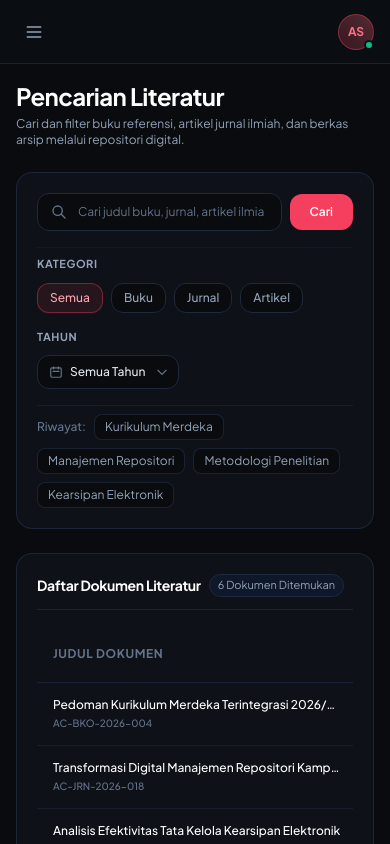
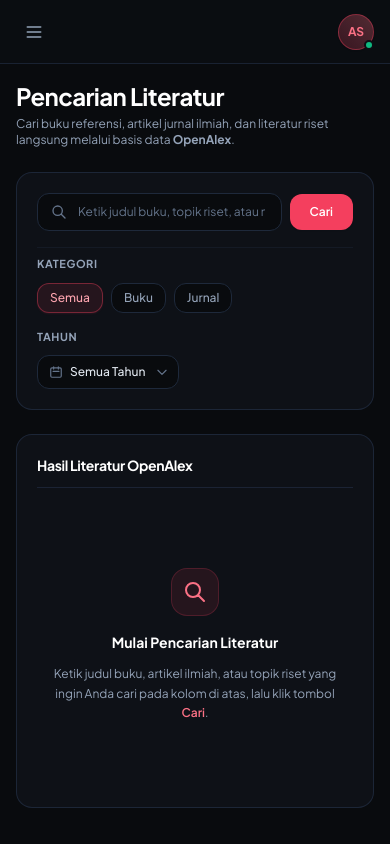
Before and after one commit to Shafwan-8/arsip-cendekia, a Nuxt app: page /literatur in a window 390 px wide. Shown: the top 844 px of the page. Built offline with nearby package versions, Linux system fonts and the light colour scheme.

Commit message:
feat: implement literature search page with OpenAlex API integration and runtime configuration

```diff
--- a/app/pages/literatur.vue
+++ b/app/pages/literatur.vue
@@ -1,13 +1,15 @@
 <script setup lang="ts">
 import { ref, computed, watch } from 'vue'
 import { useRoute } from 'vue-router'
-import type { ArchiveItem } from '~/types/archive'
+import axios from 'axios'
+import type { OpenAlexWork } from '~/types/openalex'
 
 useHead({
   title: 'Pencarian Literatur - Arsip Cendekia'
 })
 
 const route = useRoute()
+const config = useRuntimeConfig()
 
 // State Form Pencarian & Filter
 const searchQuery = ref('')
@@ -16,117 +18,146 @@ const selectedYear = ref('Semua')
 const startYear = ref('')
 const endYear = ref('')
 
-// Sinkronisasi kategori dari query parameter
+// State Data OpenAlex API & Pagination
+const works = ref<OpenAlexWork[]>([])
+const isLoading = ref(false)
+const errorMessage = ref('')
+const totalCount = ref(0)
+const hasSearched = ref(false)
+const currentPage = ref(1)
+const itemsPerPage = 10 // Pagination: 10 data per halaman tabel
+
+// Data yang ditampilkan di halaman aktif (10 per tabel)
+const paginatedWorks = computed(() => {
+  const start = (currentPage.value - 1) * itemsPerPage
+  return works.value.slice(start, start + itemsPerPage)
+})
+
+// Total halaman berdasarkan 50 data hasil API (maksimal 5 halaman)
+const totalPages = computed(() => {
+  if (!works.value.length) return 0
+  return Math.ceil(works.value.length / itemsPerPage)
+})
+
+// Rentang data yang sedang ditampilkan
+const startItem = computed(() => {
+  if (works.value.length === 0) return 0
+  return (currentPage.value - 1) * itemsPerPage + 1
+})
+
+const endItem = computed(() => {
+  return Math.min(currentPage.value * itemsPerPage, works.value.length)
+})
+
+// Generator tombol nomor halaman
+const visiblePages = computed(() => {
+  const pages: number[] = []
+  for (let i = 1; i <= totalPages.value; i++) {
+    pages.push(i)
+  }
+  return pages
+})
+
+// Sinkronisasi kategori dari query parameter (misal klik dari sidebar)
 watch(() => route.query.cat, (newCat) => {
   if (newCat && typeof newCat === 'string') {
     selectedCategory.value = newCat
   }
 })
 
-// Riwayat Pencarian Cepat
-const searchHistory = ref([
-  'Kurikulum Merdeka',
-  'Manajemen Repositori',
-  'Metodologi Penelitian',
-  'Kearsipan Elektronik'
-])
+// Helper: Format Kategori Teks dari OpenAlex Work Type
+const formatCategory = (type: string) => {
+  switch (type?.toLowerCase()) {
+    case 'book':
+      return { label: 'Buku', badge: 'bg-cyan-500/10 text-cyan-400 border-cyan-500/20' }
+    case 'journal-article':
+      return { label: 'Jurnal', badge: 'bg-emerald-500/10 text-emerald-400 border-emerald-500/20' }
+    default:
+      return { label: type || 'Publikasi', badge: 'bg-slate-800 text-slate-300 border-slate-700' }
+  }
+}
 
-// Data Literatur Sementara (Siap dihubungkan ke API)
-const literaturData: ArchiveItem[] = [
-  {
-    title: 'Pedoman Kurikulum Merdeka Terintegrasi 2026/2027',
-    category: 'Buku',
-    code: 'AC-BKO-2026-004',
-    date: '08 Mar 2026',
-    size: '3.4 MB',
-    type: 'PDF'
-  },
-  {
-    title: 'Transformasi Digital Manajemen Repositori Kampus',
-    category: 'Jurnal',
-    code: 'AC-JRN-2026-018',
-    date: '05 Mar 2026',
-    size: '2.1 MB',
-    type: 'PDF'
-  },
-  {
-    title: 'Analisis Efektivitas Tata Kelola Kearsipan Elektronik',
-    category: 'Artikel',
-    code: 'AC-ART-2026-009',
-    date: '01 Mar 2026',
-    size: '1.5 MB',
-    type: 'PDF'
-  },
-  {
-    title: 'Metodologi Penelitian Kearsipan Modern Edisi Revisi',
-    category: 'Buku',
-    code: 'AC-BKO-2026-012',
-    date: '26 Feb 2026',
-    size: '5.2 MB',
-    type: 'PDF'
-  },
-  {
-    title: 'Preservasi Dokumen Digital Jangka Panjang di Institusi Riset',
-    category: 'Jurnal',
-    code: 'AC-JRN-2025-042',
-    date: '15 Des 2025',
-    size: '1.8 MB',
-    type: 'PDF'
-  },
-  {
-    title: 'Standar Keamanan dan Integritas Dokumen Arsip Nasional',
-    category: 'Artikel',
-    code: 'AC-ART-2024-031',
-    date: '10 Nov 2024',
-    size: '2.7 MB',
-    type: 'PDF'
+// Fungsi Fetch Data dari OpenAlex API (Dibatasi 50 hasil)
+const fetchLiterature = async () => {
+  const query = searchQuery.value.trim()
+  if (!query) {
+    errorMessage.value = 'Silakan ketik judul atau topik yang ingin dicari terlebih dahulu.'
+    return
   }
-]
 
-// Filter Dokumen Reaktif
-const filteredResults = computed(() => {
-  return literaturData.filter((item) => {
-    // 1. Filter Pencarian Teks
-    const matchQuery = searchQuery.value.trim() === '' ||
-      item.title.toLowerCase().includes(searchQuery.value.toLowerCase()) ||
-      item.code.toLowerCase().includes(searchQuery.value.toLowerCase())
+  isLoading.value = true
+  errorMessage.value = ''
+  hasSearched.value = true
+  currentPage.value = 1 // Reset ke halaman 1 setiap pencarian baru
 
-    // 2. Filter Kategori (Radio Button)
-    const matchCategory = selectedCategory.value === 'Semua' ||
-      item.category.toLowerCase() === selectedCategory.value.toLowerCase()
+  try {
+    const params: Record<string, string | number> = {
+      'search': query,
+      'per-page': 50, // Batasi hasil dari API sebanyak 50
+    }
 
-    // 3. Filter Tahun (Dropdown / Custom Range)
-    let matchYear = true
-    const docYear = parseInt(item.date.match(/\d{4}/)?.[0] || '0', 10)
+    // Gunakan OpenAlex API Key jika sudah diisi di .env, atau fallback ke Polite Pool mailto
+    const apiKey = config.public.openalexApiKey
+    if (apiKey) {
+      params.api_key = apiKey
+    } else {
+      params.mailto = 'admin@cendekia.ac.id' // OpenAlex Polite Pool
+    }
 
+    // Filter OpenAlex
+    const filterTokens: string[] = []
+
+    // 1. Filter Kategori / Type
+    if (selectedCategory.value === 'Buku') {
+      filterTokens.push('type:book')
+    } else if (selectedCategory.value === 'Jurnal') {
+      filterTokens.push('type:article')
+    }
+
+    // 2. Filter Tahun
     if (selectedYear.value === 'custom') {
-      const s = startYear.value ? parseInt(startYear.value, 10) : null
-      const e = endYear.value ? parseInt(endYear.value, 10) : null
-
-      if (s && e) {
-        matchYear = docYear >= s && docYear <= e
-      } else if (s) {
-        matchYear = docYear >= s
-      } else if (e) {
-        matchYear = docYear <= e
+      if (startYear.value && endYear.value) {
+        filterTokens.push(`publication_year:${startYear.value}-${endYear.value}`)
+      } else if (startYear.value) {
+        filterTokens.push(`publication_year:>${parseInt(startYear.value) - 1}`)
+      } else if (endYear.value) {
+        filterTokens.push(`publication_year:<${parseInt(endYear.value) + 1}`)
       }
     } else if (selectedYear.value !== 'Semua') {
-      matchYear = item.date.includes(selectedYear.value)
+      filterTokens.push(`publication_year:${selectedYear.value}`)
     }
 
-    return matchQuery && matchCategory && matchYear
-  })
-})
+    if (filterTokens.length > 0) {
+      params.filter = filterTokens.join(',')
+    }
 
+    const response = await axios.get('https://api.openalex.org/works', { params })
+
+    works.value = response.data.results || []
+    totalCount.value = response.data.meta?.count || 0
+  } catch (error: any) {
+    console.error('Error fetching OpenAlex:', error)
+    errorMessage.value = error.response?.data?.message || 'Gagal memuat data dari OpenAlex API. Periksa koneksi internet Anda.'
+    works.value = []
+  } finally {
+    isLoading.value = false
+  }
+}
+
+// Handler saat tombol Cari ditekan
 const handleSearch = () => {
-  // Handler pencarian siap dihubungkan ke API
-  console.log('Fetch API Literatur:', {
-    query: searchQuery.value,
-    category: selectedCategory.value,
-    year: selectedYear.value,
-    startYear: startYear.value,
-    endYear: endYear.value
-  })
+  fetchLiterature()
+}
+
+// Handler navigasi pagination tabel (10 data per halaman)
+const goToPage = (page: number) => {
+  if (page < 1 || page > totalPages.value || page === currentPage.value) return
+  currentPage.value = page
+
+  const resultsSection = document.getElementById('hasil-literatur')
+  if (resultsSection) {
+    resultsSection.scrollIntoView({ behavior: 'smooth', block: 'start' })
+  }
 }
 
 const resetFilter = () => {
@@ -135,6 +166,11 @@ const resetFilter = () => {
   selectedYear.value = 'Semua'
   startYear.value = ''
   endYear.value = ''
+  works.value = []
+  totalCount.value = 0
+  currentPage.value = 1
+  hasSearched.value = false
+  errorMessage.value = ''
 }
 </script>
 
@@ -146,7 +182,7 @@ const resetFilter = () => {
         Pencarian Literatur
       </h2>
       <p class="text-xs sm:text-sm text-slate-400 mt-1">
-        Cari dan filter buku referensi, artikel jurnal ilmiah, dan berkas arsip melalui repositori digital.
+        Cari buku referensi, artikel jurnal ilmiah, dan literatur riset langsung melalui basis data <strong>OpenAlex</strong>.
       </p>
     </div>
 
@@ -164,7 +200,7 @@ const resetFilter = () => {
             <input
               v-model="searchQuery"
               type="text"
-              placeholder="Cari judul buku, jurnal, artikel ilmiah, atau nama penulis..."
+              placeholder="Ketik judul buku, topik riset, atau nama penulis lalu tekan Cari..."
               class="w-full pl-10 pr-4 py-2.5 bg-[#090b0e] border border-slate-800 hover:border-slate-700 focus:border-rose-500/80 rounded-xl text-xs sm:text-sm text-slate-200 placeholder-slate-500 focus:outline-none transition-colors"
             >
           </div>
@@ -172,15 +208,20 @@ const resetFilter = () => {
           <!-- Tombol Aksi Cari -->
           <button
             type="submit"
-            class="px-5 py-2.5 rounded-xl bg-rose-500 hover:bg-rose-600 text-white font-semibold text-xs sm:text-sm transition-colors shadow-sm flex items-center space-x-1.5 flex-shrink-0"
+            :disabled="isLoading"
+            class="px-5 py-2.5 rounded-xl bg-rose-500 hover:bg-rose-600 disabled:opacity-50 text-white font-semibold text-xs sm:text-sm transition-colors shadow-sm flex items-center space-x-1.5 flex-shrink-0 cursor-pointer"
           >
-            <span>Cari</span>
+            <svg v-if="isLoading" class="animate-spin -ml-0.5 mr-1 h-3.5 w-3.5 text-white" fill="none" viewBox="0 0 24 24">
+              <circle class="opacity-25" cx="12" cy="12" r="10" stroke="currentColor" stroke-width="4"></circle>
+              <path class="opacity-75" fill="currentColor" d="M4 12a8 8 0 018-8v8H4z"></path>
+            </svg>
+            <span>{{ isLoading ? 'Mencari...' : 'Cari' }}</span>
           </button>
         </div>
 
         <!-- 2. Baris Filter: Radio Button Kategori & Dropdown Tahun -->
         <div class="flex flex-col lg:flex-row lg:items-center justify-between gap-4 pt-2 border-t border-slate-800/40">
-          <!-- Filter Kategori (Styling Radio Button Modern) -->
+          <!-- Filter Kategori (Radio Button Modern) -->
           <div class="flex flex-col sm:flex-row sm:items-center gap-2.5">
             <span class="text-[11px] font-bold text-slate-400 uppercase tracking-wider">
               Kategori
@@ -192,7 +233,6 @@ const resetFilter = () => {
                   { value: 'Semua', label: 'Semua' },
                   { value: 'Buku', label: 'Buku' },
                   { value: 'Jurnal', label: 'Jurnal' },
-                  { value: 'Artikel', label: 'Artikel' }
                 ]"
                 :key="cat.value"
                 :class="[
@@ -268,110 +308,187 @@ const resetFilter = () => {
           </div>
         </div>
       </form>
+    </div>
 
-      <!-- Riwayat Pencarian & Tombol Reset -->
-      <div class="flex flex-wrap items-center gap-2 pt-2 border-t border-slate-800/60 text-xs">
-        <span class="text-slate-500 font-medium">Riwayat:</span>
+    <!-- Error Banner -->
+    <div v-if="errorMessage" class="p-4 rounded-xl bg-rose-500/10 border border-rose-500/30 text-rose-300 text-xs flex items-center justify-between">
+      <span>⚠️ {{ errorMessage }}</span>
       <button
-          v-for="item in searchHistory"
-          :key="item"
-          type="button"
-          @click="searchQuery = item"
-          class="px-2.5 py-1 rounded-lg bg-[#090b0e] hover:bg-slate-800 text-slate-400 hover:text-slate-200 border border-slate-800/80 transition-colors"
+        v-if="searchQuery.trim()"
+        @click="fetchLiterature"
+        class="font-bold underline ml-2 hover:text-white cursor-pointer"
       >
-          {{ item }}
-        </button>
-
-        <button
-          v-if="searchQuery || selectedCategory !== 'Semua' || selectedYear !== 'Semua' || startYear || endYear"
-          type="button"
-          @click="resetFilter"
-          class="ml-auto text-rose-400 hover:text-rose-300 font-medium transition-colors"
-        >
-          Reset Filter
+        Coba Lagi
       </button>
     </div>
-    </div>
 
-    <!-- Hasil Pencarian Dokumen -->
-    <div class="bg-[#0e1117] border border-slate-800/90 rounded-2xl p-5 space-y-4">
+    <!-- Hasil Pencarian Dokumen Asli OpenAlex -->
+    <div id="hasil-literatur" class="bg-[#0e1117] border border-slate-800/90 rounded-2xl p-5 space-y-4">
       <div class="flex items-center justify-between border-b border-slate-800/80 pb-3">
         <div class="flex items-center space-x-2">
-          <h3 class="text-sm font-bold text-white tracking-tight">Daftar Dokumen Literatur</h3>
-          <span class="text-[11px] px-2 py-0.5 rounded-full bg-slate-900 border border-slate-800 text-slate-400">
-            {{ filteredResults.length }} Dokumen Ditemukan
+          <h3 class="text-sm font-bold text-white tracking-tight">Hasil Literatur OpenAlex</h3>
+          <span v-if="hasSearched && !isLoading" class="text-[11px] px-2.5 py-0.5 rounded-full bg-slate-900 border border-slate-800 text-slate-400">
+            {{ works.length }} Dimuat (Maks. 50 dari {{ totalCount.toLocaleString() }} total OpenAlex)
           </span>
         </div>
       </div>
 
-      <!-- Tabel Hasil Dokumen -->
-      <div v-if="filteredResults.length > 0" class="overflow-x-auto">
+      <!-- Initial State (Sebelum user melakukan pencarian) -->
+      <div v-if="!hasSearched && !isLoading" class="text-center py-16 px-4 space-y-3">
+        <div class="inline-flex items-center justify-center w-12 h-12 rounded-2xl bg-rose-500/10 text-rose-400 border border-rose-500/20 mb-1">
+          <svg class="w-6 h-6" fill="none" stroke="currentColor" viewBox="0 0 24 24">
+            <path stroke-linecap="round" stroke-linejoin="round" stroke-width="2" d="M21 21l-6-6m2-5a7 7 0 11-14 0 7 7 0 0114 0z" />
+          </svg>
+        </div>
+        <h4 class="text-sm font-bold text-white">Mulai Pencarian Literatur</h4>
+        <p class="text-xs text-slate-400 max-w-md mx-auto leading-relaxed">
+          Ketik judul buku, artikel ilmiah, atau topik riset yang ingin Anda cari pada kolom di atas, lalu klik tombol <span class="text-rose-400 font-semibold">Cari</span>.
+        </p>
+      </div>
+
+      <!-- Loading State Skeleton -->
+      <div v-else-if="isLoading" class="py-8 space-y-3">
+        <div v-for="i in 5" :key="i" class="animate-pulse flex items-center justify-between p-3 rounded-xl bg-slate-900/50 border border-slate-800/60">
+          <div class="space-y-2 flex-1 mr-4">
+            <div class="h-3.5 bg-slate-800 rounded w-3/4"></div>
+            <div class="h-2.5 bg-slate-800/60 rounded w-1/2"></div>
+          </div>
+          <div class="h-6 w-16 bg-slate-800 rounded-md"></div>
+        </div>
+      </div>
+
+      <!-- Tabel Hasil Dokumen OpenAlex (10 data per halaman tabel) -->
+      <div v-else-if="works.length > 0" class="space-y-4">
+        <div class="overflow-x-auto">
           <table class="w-full text-left text-xs">
             <thead>
               <tr class="text-slate-500 border-b border-slate-800/80 uppercase tracking-wider font-semibold">
-              <th class="py-3 px-4">Judul Dokumen</th>
+                <th class="py-3 px-4">Judul Karya & Penulis</th>
                 <th class="py-3 px-4">Kategori</th>
-              <th class="py-3 px-4">Format</th>
-              <th class="py-3 px-4">Ukuran</th>
-              <th class="py-3 px-4">Tanggal Rilis</th>
+                <th class="py-3 px-4">Tahun</th>
+                <th class="py-3 px-4">Sumber / Jurnal</th>
                 <th class="py-3 px-4 text-right">Aksi</th>
               </tr>
             </thead>
             <tbody class="divide-y divide-slate-800/60 text-slate-300">
               <tr
-              v-for="(doc, idx) in filteredResults"
-              :key="idx"
+                v-for="work in paginatedWorks"
+                :key="work.id"
                 class="hover:bg-slate-900/40 transition-colors"
               >
-              <td class="py-3.5 px-4 font-medium text-white max-w-xs sm:max-w-md">
-                <div class="truncate">{{ doc.title }}</div>
-                <div class="text-[10px] text-slate-500 mt-0.5">{{ doc.code }}</div>
+                <!-- Judul & Penulis -->
+                <td class="py-3.5 px-4 max-w-sm sm:max-w-md">
+                  <div class="font-medium text-white line-clamp-2" :title="work.display_name || work.title">
+                    {{ work.display_name || work.title || 'Tanpa Judul' }}
+                  </div>
+                  <div class="text-[10px] text-slate-500 mt-1 truncate">
+                    ✍️ {{ work.authorships?.map(a => a.author.display_name).slice(0, 3).join(', ') || 'Penulis Anonim' }}
+                  </div>
                 </td>
-              <td class="py-3.5 px-4">
+
+                <!-- Kategori / Type Badge -->
+                <td class="py-3.5 px-4 whitespace-nowrap">
                   <span
                     :class="[
-                    'inline-block px-2.5 py-0.5 rounded-md text-[10px] font-bold capitalize',
-                    doc.category.toLowerCase() === 'buku' ? 'bg-cyan-500/10 text-cyan-400 border border-cyan-500/20' : '',
-                    doc.category.toLowerCase() === 'jurnal' ? 'bg-emerald-500/10 text-emerald-400 border border-emerald-500/20' : '',
-                    doc.category.toLowerCase() === 'artikel' ? 'bg-purple-500/10 text-purple-400 border border-purple-500/20' : ''
+                      'inline-block px-2.5 py-0.5 rounded-md text-[10px] font-bold border capitalize',
+                      formatCategory(work.type).badge
                     ]"
                   >
-                  {{ doc.category }}
+                    {{ formatCategory(work.type).label }}
                   </span>
                 </td>
-              <td class="py-3.5 px-4">
-                <span class="px-2 py-0.5 rounded bg-slate-900 text-slate-400 border border-slate-800 text-[10px] font-mono">
-                  {{ doc.type }}
-                </span>
+
+                <!-- Tahun Publikasi -->
+                <td class="py-3.5 px-4 text-slate-400 whitespace-nowrap">
+                  {{ work.publication_year || '-' }}
                 </td>
-              <td class="py-3.5 px-4 text-slate-400">{{ doc.size }}</td>
-              <td class="py-3.5 px-4 text-slate-400">{{ doc.date }}</td>
-              <td class="py-3.5 px-4 text-right">
-                <button
-                  type="button"
-                  class="inline-flex items-center space-x-1 text-rose-400 hover:text-rose-300 font-semibold"
+
+                <!-- Sumber Jurnal / Penerbit -->
+                <td class="py-3.5 px-4 text-slate-400 max-w-xs truncate">
+                  {{ work.primary_location?.source?.display_name || 'OpenAlex Repository' }}
+                </td>
+
+                <!-- Tombol Aksi Buka / Unduh -->
+                <td class="py-3.5 px-4 text-right whitespace-nowrap">
+                  <a
+                    :href="work.primary_location?.pdf_url || work.open_access?.oa_url || work.doi || work.id"
+                    target="_blank"
+                    rel="noopener noreferrer"
+                    class="inline-flex items-center space-x-1 px-2.5 py-1 rounded-lg bg-rose-500/10 hover:bg-rose-500/20 text-rose-400 hover:text-rose-300 border border-rose-500/20 font-semibold transition-colors text-[11px]"
                   >
-                  <span>Unduh</span>
+                    <span>{{ work.open_access?.is_oa || work.primary_location?.pdf_url ? 'Akses PDF' : 'Buka' }}</span>
                     <svg class="w-3 h-3" fill="none" stroke="currentColor" viewBox="0 0 24 24">
-                    <path stroke-linecap="round" stroke-linejoin="round" stroke-width="2" d="M4 16v1a3 3 0 003 3h10a3 3 0 003-3v-1m-4-4l-4 4m0 0l-4-4m4 4V4" />
+                      <path stroke-linecap="round" stroke-linejoin="round" stroke-width="2" d="M10 6H6a2 2 0 00-2 2v10a2 2 0 002 2h10a2 2 0 002-2v-4M14 4h6m0 0v6m0-6L10 14" />
                     </svg>
-                </button>
+                  </a>
                 </td>
               </tr>
             </tbody>
           </table>
         </div>
 
-      <!-- Empty State -->
+        <!-- Pagination Controls (10 data per halaman tabel) -->
+        <div v-if="totalPages > 1" class="flex flex-col sm:flex-row items-center justify-between gap-3 pt-4 border-t border-slate-800/80 text-xs text-slate-400">
+          <div>
+            Menampilkan <span class="text-white font-medium">{{ startItem }} - {{ endItem }}</span> dari <span class="text-white font-medium">{{ works.length }}</span> data (10 per tabel)
+          </div>
+
+          <div class="flex items-center space-x-1.5">
+            <!-- Tombol Halaman Sebelumnya -->
+            <button
+              type="button"
+              :disabled="currentPage === 1 || isLoading"
+              @click="goToPage(currentPage - 1)"
+              class="px-3 py-1.5 rounded-lg border border-slate-800 bg-[#090b0e] text-slate-300 hover:text-white hover:border-slate-700 disabled:opacity-30 disabled:cursor-not-allowed transition-colors flex items-center space-x-1 cursor-pointer"
+            >
+              <svg class="w-3.5 h-3.5" fill="none" stroke="currentColor" viewBox="0 0 24 24">
+                <path stroke-linecap="round" stroke-linejoin="round" stroke-width="2" d="M15 19l-7-7 7-7" />
+              </svg>
+              <span class="hidden sm:inline">Sebelumnya</span>
+            </button>
+
+            <!-- Nomor Halaman -->
+            <template v-for="p in visiblePages" :key="p">
+              <button
+                type="button"
+                :disabled="isLoading"
+                @click="goToPage(p)"
+                :class="[
+                  'min-w-[32px] h-8 px-2 rounded-lg text-xs font-semibold transition-colors flex items-center justify-center border cursor-pointer',
+                  currentPage === p
+                    ? 'bg-rose-500 border-rose-500 text-white shadow-sm shadow-rose-500/20'
+                    : 'border-slate-800 bg-[#090b0e] text-slate-300 hover:text-white hover:border-slate-700'
+                ]"
+              >
+                {{ p }}
+              </button>
+            </template>
+
+            <!-- Tombol Halaman Selanjutnya -->
+            <button
+              type="button"
+              :disabled="currentPage >= totalPages || isLoading"
+              @click="goToPage(currentPage + 1)"
+              class="px-3 py-1.5 rounded-lg border border-slate-800 bg-[#090b0e] text-slate-300 hover:text-white hover:border-slate-700 disabled:opacity-30 disabled:cursor-not-allowed transition-colors flex items-center space-x-1 cursor-pointer"
+            >
+              <span class="hidden sm:inline">Selanjutnya</span>
+              <svg class="w-3.5 h-3.5" fill="none" stroke="currentColor" viewBox="0 0 24 24">
+                <path stroke-linecap="round" stroke-linejoin="round" stroke-width="2" d="M9 5l7 7-7 7" />
+              </svg>
+            </button>
+          </div>
+        </div>
+      </div>
+
+      <!-- Empty State (Hasil tidak ditemukan setelah user mencari) -->
       <div v-else class="text-center py-12 space-y-2">
-        <p class="text-2xl">🔍</p>
         <p class="text-sm font-semibold text-slate-300">Dokumen tidak ditemukan</p>
-        <p class="text-xs text-slate-500">Coba ganti kata kunci atau atur ulang kategori dan rentang tahun pencarian.</p>
+        <p class="text-xs text-slate-500">Tidak ada literatur yang cocok dengan kata kunci "{{ searchQuery }}". Coba ganti kata kunci atau sesuaikan filter.</p>
         <div class="pt-2">
           <button
             type="button"
             @click="resetFilter"
-            class="px-4 py-1.5 rounded-lg bg-slate-800 hover:bg-slate-700 text-xs font-semibold text-white transition-colors"
+            class="px-4 py-1.5 rounded-lg bg-slate-800 hover:bg-slate-700 text-xs font-semibold text-white transition-colors cursor-pointer"
           >
             Reset Pencarian
           </button>
--- /dev/null
+++ b/app/types/openalex.ts
@@ -0,0 +1,34 @@
+export interface OpenAlexAuthor {
+  author: {
+    id: string
+    display_name: string
+  }
+}
+
+export interface OpenAlexLocation {
+  source?: {
+    display_name?: string
+    issn_l?: string
+    type?: string
+  }
+  pdf_url?: string
+  landing_page_url?: string
+}
+
+export interface OpenAlexWork {
+  id: string
+  doi?: string
+  title?: string
+  display_name?: string
+  publication_year: number
+  publication_date?: string
+  type: string
+  authorships?: OpenAlexAuthor[]
+  primary_location?: OpenAlexLocation
+  open_access?: {
+    is_oa: boolean
+    oa_status?: string
+    oa_url?: string
+  }
+  cited_by_count?: number
+}
--- a/nuxt.config.ts
+++ b/nuxt.config.ts
@@ -4,6 +4,11 @@ export default defineNuxtConfig({
   devtools: { enabled: true },
   modules: ['@nuxtjs/tailwindcss'],
   css: ['~/assets/css/main.css'],
+  runtimeConfig: {
+    public: {
+      openalexApiKey: '' // Otomatis dioverride oleh NUXT_PUBLIC_OPENALEX_API_KEY di .env
+    }
+  },
   experimental: {
     appManifest: false
   },
--- a/package.json
+++ b/package.json
@@ -16,6 +16,7 @@
     "vue-router": "^5.3.1"
   },
   "devDependencies": {
-    "@nuxtjs/tailwindcss": "^6.14.0"
+    "@nuxtjs/tailwindcss": "^6.14.0",
+    "@types/node": "^22.20.2"
   }
 }
```
Also changed, not shown: 2 other files (tests, documents, lock files or other folders). Lines whose indentation alone changed are shown as unchanged.
